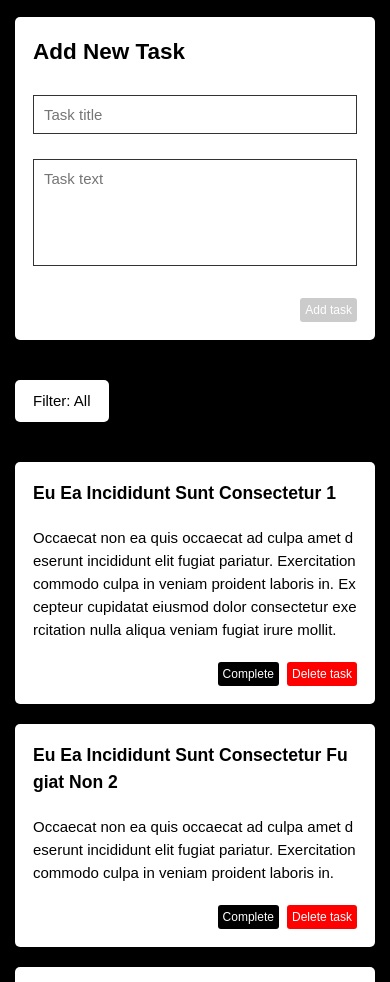
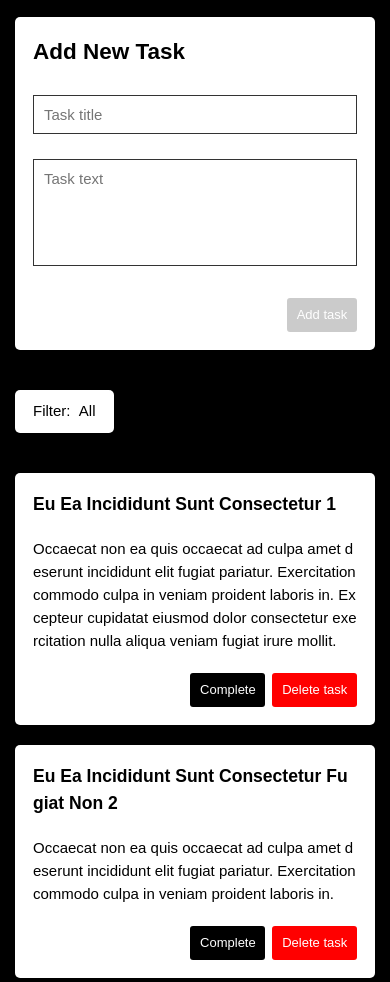
Before and after one commit to rrova80/todo, a plain HTML site: page index.html in a window 390 px wide. Shown: the part 104-1086 px from the top of the page. Drawn offline with Linux system fonts and the light colour scheme.

Commit message:
finished mobile adaptation

```diff
--- a/js/index.js
+++ b/js/index.js
@@ -72,7 +72,7 @@ function getElement(selector) {
 function setActiveFilterItem() {
   const filterItem = getElement(`.todo__filter-list .${activeFilter}`);
   filterItem.classList.add("active");
-  todoFilter.innerText = `Filter:  ${
+  todoFilter.innerHTML = `Filter: &nbsp;${
     activeFilter[0].toUpperCase() + activeFilter.slice(1)
   }`;
 }
@@ -221,7 +221,7 @@ function onToggleFilter({ target }) {
 
 function onChooseFilterItem({ target }) {
   if (target.nodeName === "LI") {
-    todoFilter.innerText = `Filter:  ${target.innerText}`;
+    todoFilter.innerHTML = `Filter: &nbsp;${target.innerText}`;
     todoFilterList.classList.remove("active");
 
     for (const li of todoFilterList.children) {
--- a/scss/style.scss
+++ b/scss/style.scss
@@ -10,7 +10,8 @@
   color: white;
   margin-left: auto;
   display: block;
-  padding: 10px;
+  padding: 0.75em;
+  font-size: 14px;
   &--black {
     background: black;
     transition: 0.7s;
@@ -76,7 +77,7 @@
     &-list {
       position: absolute;
       background: #fff;
-      padding: 10px 30px 10px 5px;
+      padding: 10px;
       top: 0;
       left: 70px;
       border-radius: 5px;
@@ -150,15 +151,17 @@
       &.active {
         transition: 0.25s;
         display: flex;
+        justify-content: space-between;
         transform: translateY(-15px);
       }
       p {
         font-weight: 800;
-        font-size: 16px;
-        margin-right: 5px;
-        margin-left: auto;
+        //font-size: 16px;
+        //margin-right: 5px;
+        //margin-left: auto;
       }
       div {
+        min-width: fit-content;
         display: flex;
         justify-content: space-between;
         gap: 8px;
@@ -166,11 +169,10 @@
     }
   }
 }
+
 @media (max-width: 1000px) {
   .todo__item-alert p {
-    margin-left: auto;
-    margin-right: 13px;
-    max-width: 200px;
+    margin-right: 6px;
     font-size: 15px;
   }
 }
@@ -197,32 +199,34 @@
 
 @media (max-width: 420px) {
   .btn {
-    padding: 5px;
-    font-size: 12px;
     border-radius: 3px;
+    font-size: 13px;
     &--delete,
     &--cancel {
-      padding: 3px;
+      padding: 5px;
     }
   }
   .todo__filter {
     padding: 10px 18px;
     &-list {
-      padding-right: 20px;
-      left: 54px;
+      width: 0;
+      overflow: hidden;
+
+      left: 56px;
       &.active {
         display: flex;
         flex-direction: column;
+        width: fit-content;
       }
     }
   }
   .todo__item-alert p {
     max-width: 134px;
     font-size: 14px;
-    margin-right: 13px;
+    //margin-right: 13px;
   }
   .todo__item-options {
-    gap: 8px;
+    gap: 7px;
   }
   .margin {
     margin-top: 160px;
```
Also changed, not shown: index.html (+1 -2 lines), css/style.min.css, 1 other file.
